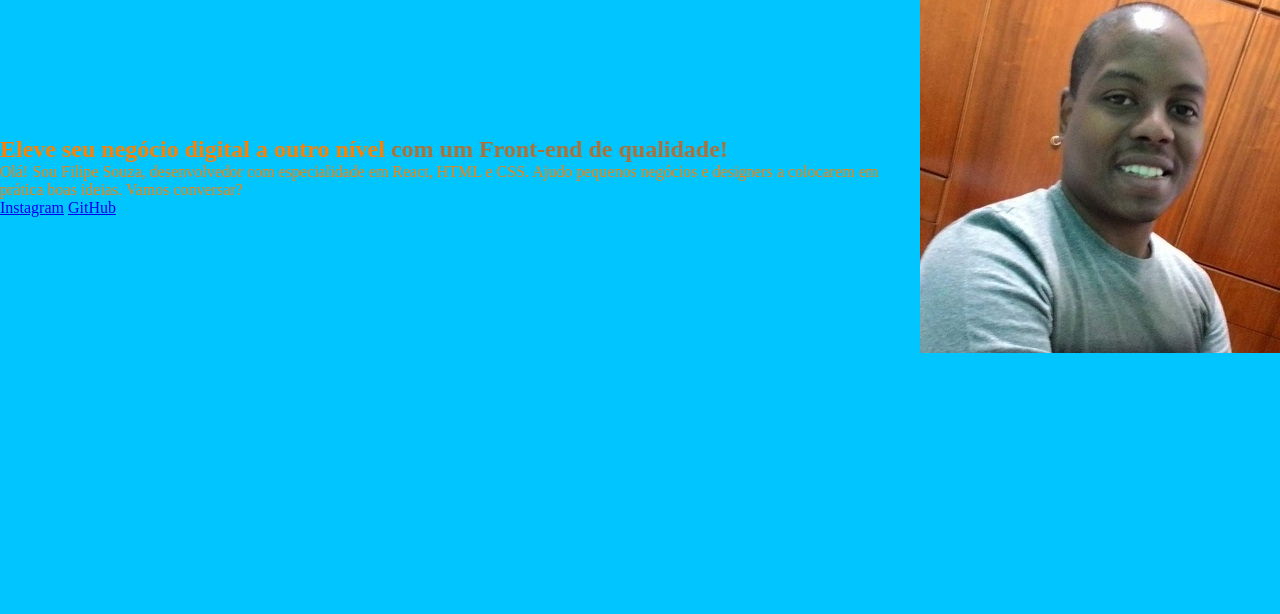
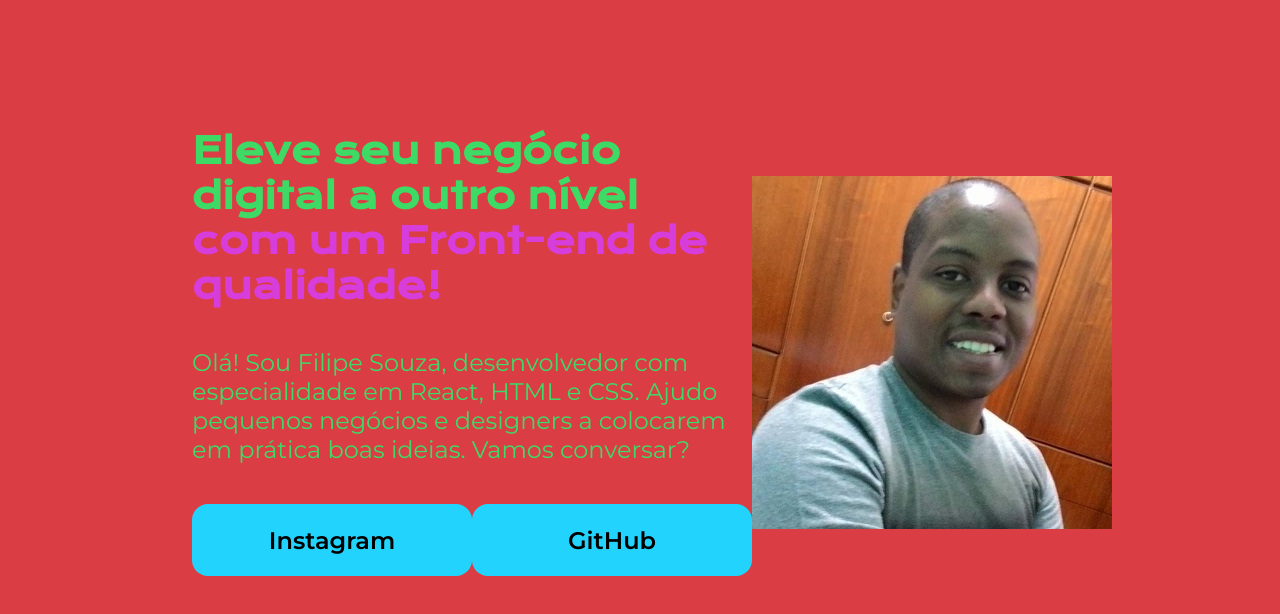
Before and after one commit to fjmattos/Portifolio, a plain HTML site: page index.html in a window 1280 px wide. Drawn offline with nearby package versions, Linux system fonts and the light colour scheme.

Commit message:
"estilizando flexbox e formatando os botões"

```diff
--- a/index.html
+++ b/index.html
@@ -10,11 +10,13 @@
 <body>
    <header></header>
    <main class="apresentacao">
-        <section>
-            <h1>Eleve seu negócio digital a outro nível <strong class="titulo-destaque">com um Front-end de qualidade!</strong></h1>
-            <p>Olá! Sou Filipe Souza, desenvolvedor com especialidade em React, HTML e CSS. Ajudo pequenos negócios e designers a colocarem em prática boas ideias. Vamos conversar?</p>
-            <a href="https://www.instagram.com/filipejmattos/?igsh=MTU0dzg2N2VyMzBpcQ%3D%3D#">Instagram</a>
-            <a href="https://github.com/fjmattos">GitHub</a>
+        <section class="apresentacao__conteudo">
+            <h1 class="apresentacao__conteudo__titulo">Eleve seu negócio digital a outro nível <strong class="titulo-destaque">com um Front-end de qualidade!</strong></h1>
+            <p class="apresentacao__conteudo__texto">Olá! Sou Filipe Souza, desenvolvedor com especialidade em React, HTML e CSS. Ajudo pequenos negócios e designers a colocarem em prática boas ideias. Vamos conversar?</p>
+            <div class="apresentacao__links">
+            <a class="apresentacao__links__link" href="https://www.instagram.com/filipejmattos/?igsh=MTU0dzg2N2VyMzBpcQ%3D%3D#">Instagram</a>
+            <a class="apresentacao__links__link" href="https://github.com/fjmattos">GitHub</a>
+            </div>
         </section>
        <img src="Screenshot_Facebook.jpg" alt="Foto Filipe Souza">
    </main>
--- a/style.css
+++ b/style.css
@@ -1,3 +1,7 @@
+@import url('https://fonts.googleapis.com/css2?family=Krona+One&display=swap');
+@import url('https://fonts.googleapis.com/css2?family=Montserrat&display=swap');
+@import url('https://fonts.googleapis.com/css2?family=Montserrat:wght@600&display=swap');
+
 * {
     margin: 0;
     padding: 0;
@@ -6,16 +10,52 @@
 body {
     height: 100vh;
     box-sizing: border-box;
-    background-color: #00C5FF;
-    color: #FF7F00;
+    background-color: #DB3D45;
+    color: #3DDB66;
 }
 
 .titulo-destaque {
-    color: #AA7139;
+    color: #D73DDB;
 }
 
 .apresentacao {
+    margin: 10% 15%;
     display: flex;
     align-items: center;
     justify-content: space-between;
 }
+
+.apresentacao__conteudo {
+    width: 615px;
+    display: flex;
+    flex-direction: column;
+    gap: 40px;
+}
+
+.apresentacao__conteudo__titulo {
+    font-size: 36px;
+    font-family: "Krona One", sans-serif;
+}
+
+.apresentacao__conteudo__texto {
+    font-size: 24px;
+    font-family: "Montserrat", sans-serif;
+}
+
+.apresentacao__links {
+    display: flex;
+    justify-content: space-between;
+}
+
+.apresentacao__links__link {
+    background-color: #22D4FD;
+    width: 280px;
+    text-align: center;
+    border-radius: 16px;
+    font-size: 24px;
+    padding: 21.5px 0;
+    text-decoration: none;
+    color: #000000;
+    font-family: "Montserrat", sans-serif;
+    font-weight: 600;
+}
```
